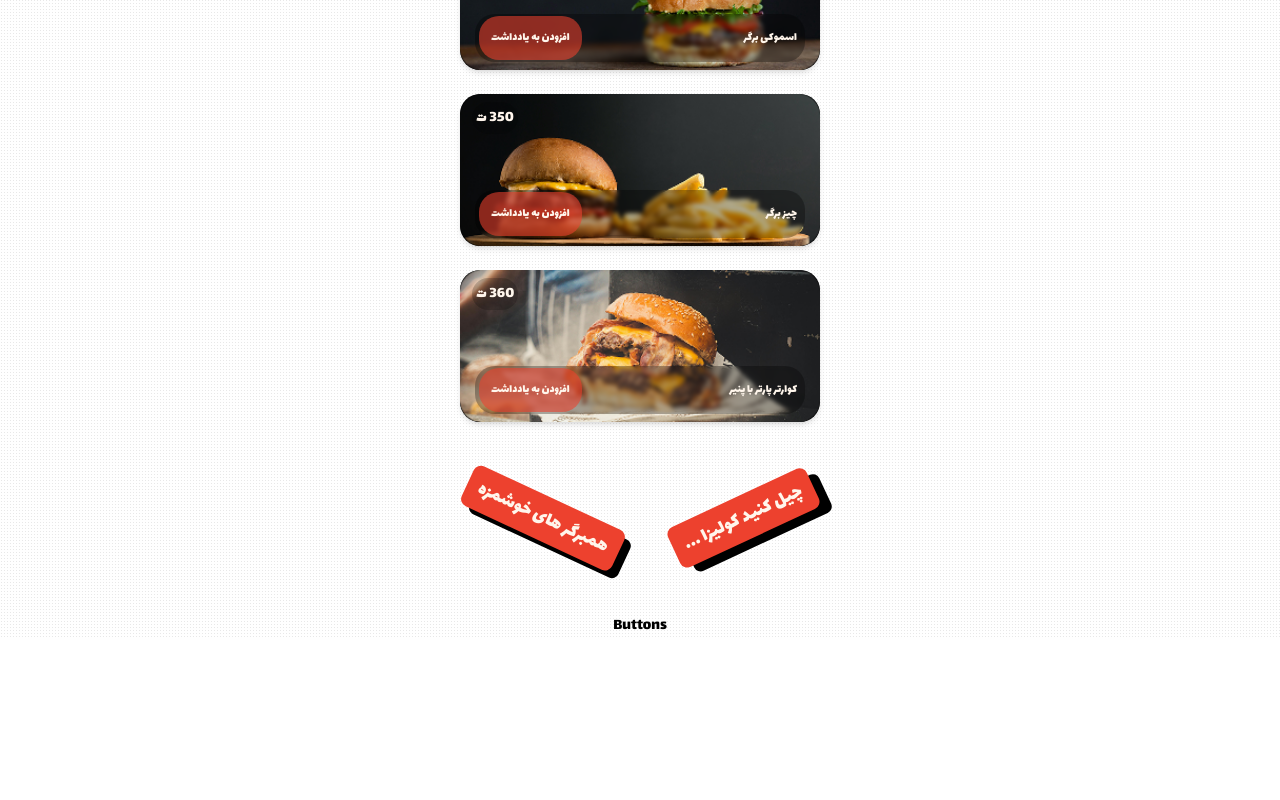
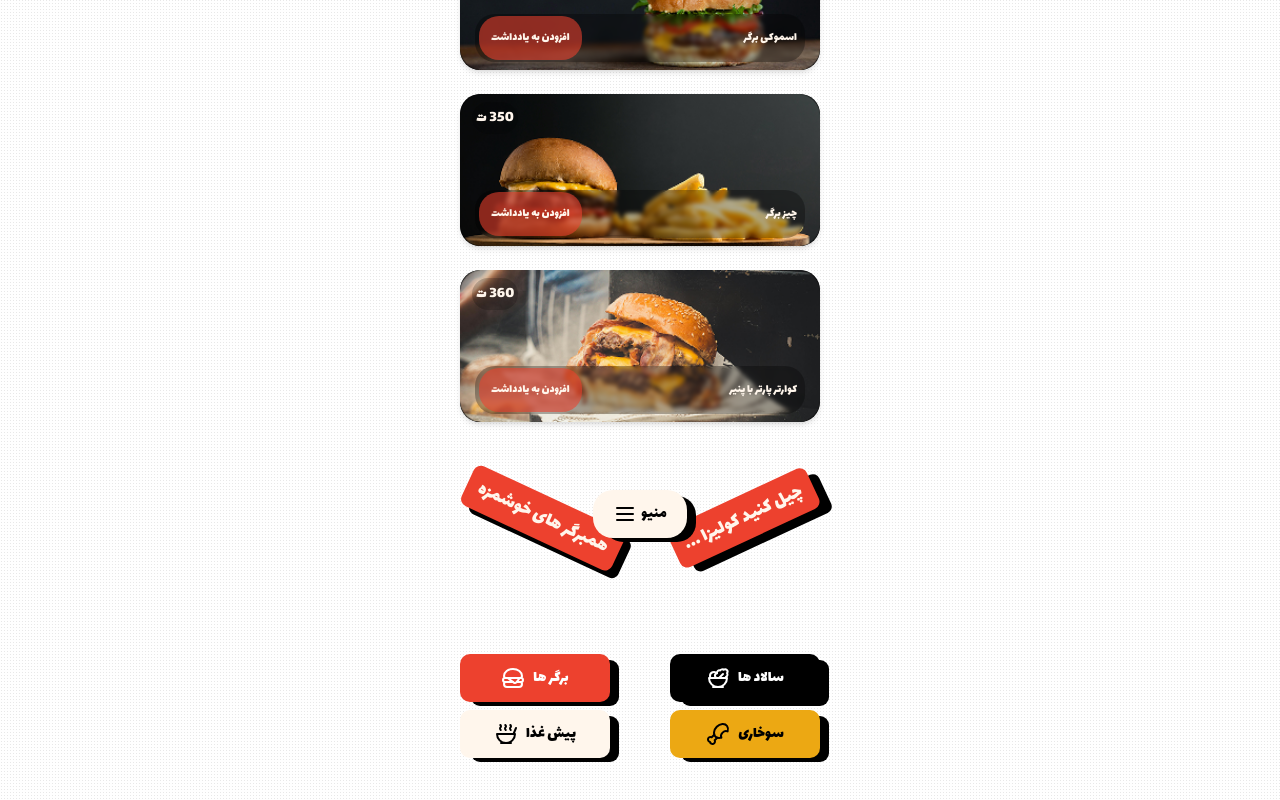
Before and after one commit to ariankheradmand/chill-burger, a Next.js app: page / in a window 1280 px wide. Shown: the part 250-1050 px from the top of the page. Before the commit the page ends 888 px from the top, so only its background shows below. Built offline with nearby package versions, Linux system fonts and the light colour scheme.

Commit message:
adding items

```diff
--- a/components/Buttons.js
+++ b/components/Buttons.js
@@ -1,8 +1,52 @@
+"use client"
+
+import { Drumstick, Hamburger, Menu, Salad, Soup } from 'lucide-react'
 import React from 'react'
 
 function Buttons() {
+
+  const scrollToItems = () => {
+    const itemsContainer = document.getElementById("items-container")
+    if (itemsContainer) {
+      itemsContainer.scrollIntoView({ behavior: "smooth", block: "start" })
+    }
+  }
+
   return (
-    <div className='text-black'>Buttons</div>
+    <div className='text-black w-full flex-cc pb-90'>
+
+      {/* Menu Button */}
+      <span className='fixed w-full flex-rc left-0 bottom-3'>
+        <button
+          onClick={scrollToItems}
+          className='bg-primary-white px-5 gap-1 rounded-[20px] py-3 flex-rc shadow-rb'
+        >
+          <Menu />
+          <span>منیو</span>
+        </button>
+      </span>
+
+      {/* Items Container */}
+      <div id="items-container" className='flex-cc gap-2 w-11/12 sm:w-90 mt-10'>
+        <div className='flex items-center justify-between gap-2 w-full'>
+          <button className='w-5/12 text-white bg-primary-red py-3 shadow-rb rounded-[10px] flex-rc gap-2'>
+            <Hamburger />برگر ها
+          </button>
+          <button className='w-5/12 bg-black text-white py-3 shadow-rb rounded-[10px] flex-rc gap-2'>
+            <Salad />سالاد ها
+          </button>
+        </div>
+
+        <div className='flex items-center justify-between gap-2 w-full'>
+          <button className='w-5/12 bg-primary-white text-black py-3 shadow-rb rounded-[10px] flex-rc gap-2'>
+            <Soup />پیش غذا
+          </button>
+          <button className='w-5/12 bg-Secondary-gold py-3 shadow-rb rounded-[10px] flex-rc gap-2'>
+            <Drumstick />سوخاری
+          </button>
+        </div>
+      </div>
+    </div>
   )
 }
 
--- a/package.json
+++ b/package.json
@@ -11,6 +11,7 @@
   "dependencies": {
     "@gsap/react": "^2.1.2",
     "gsap": "^3.13.0",
+    "lucide-react": "^0.542.0",
     "next": "15.5.2",
     "react": "19.1.0",
     "react-dom": "19.1.0"
```
Also changed, not shown: 1 other file (tests, documents, lock files or other folders).
